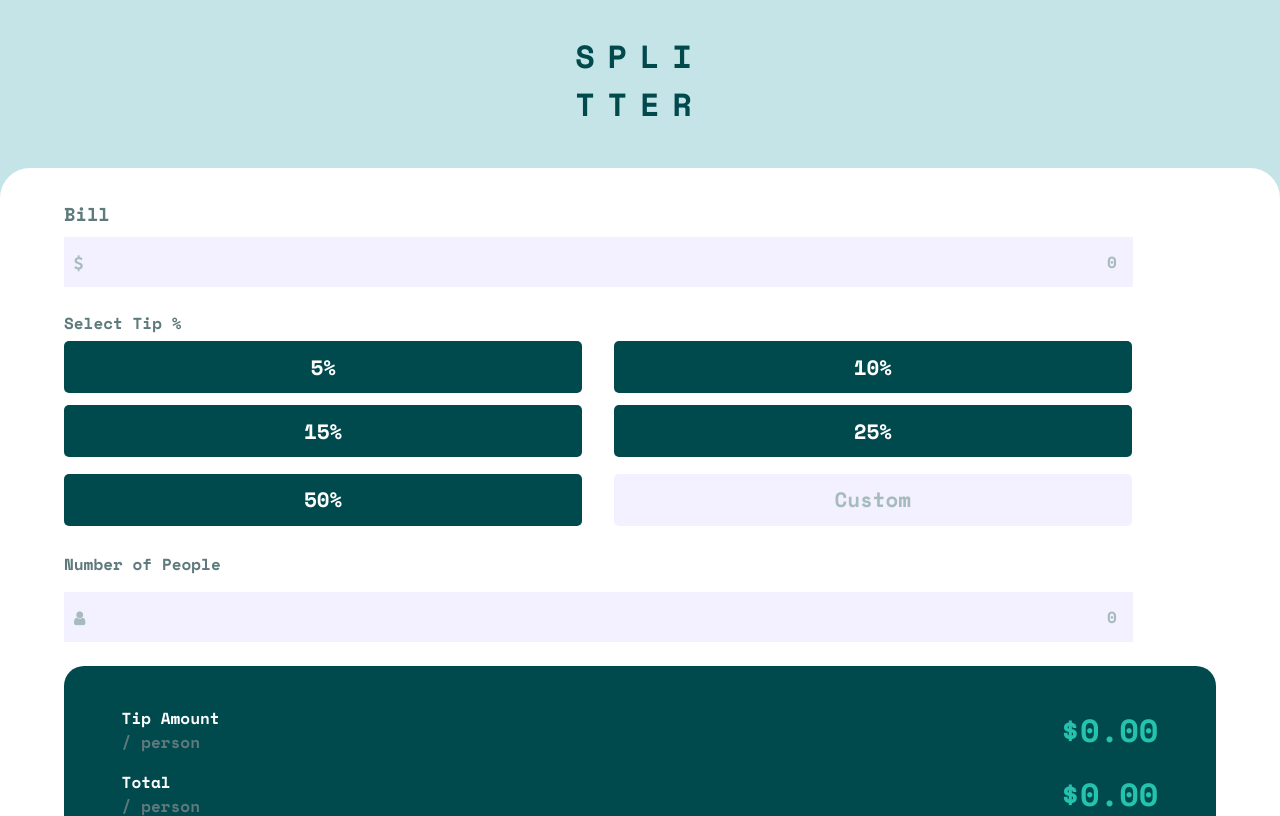
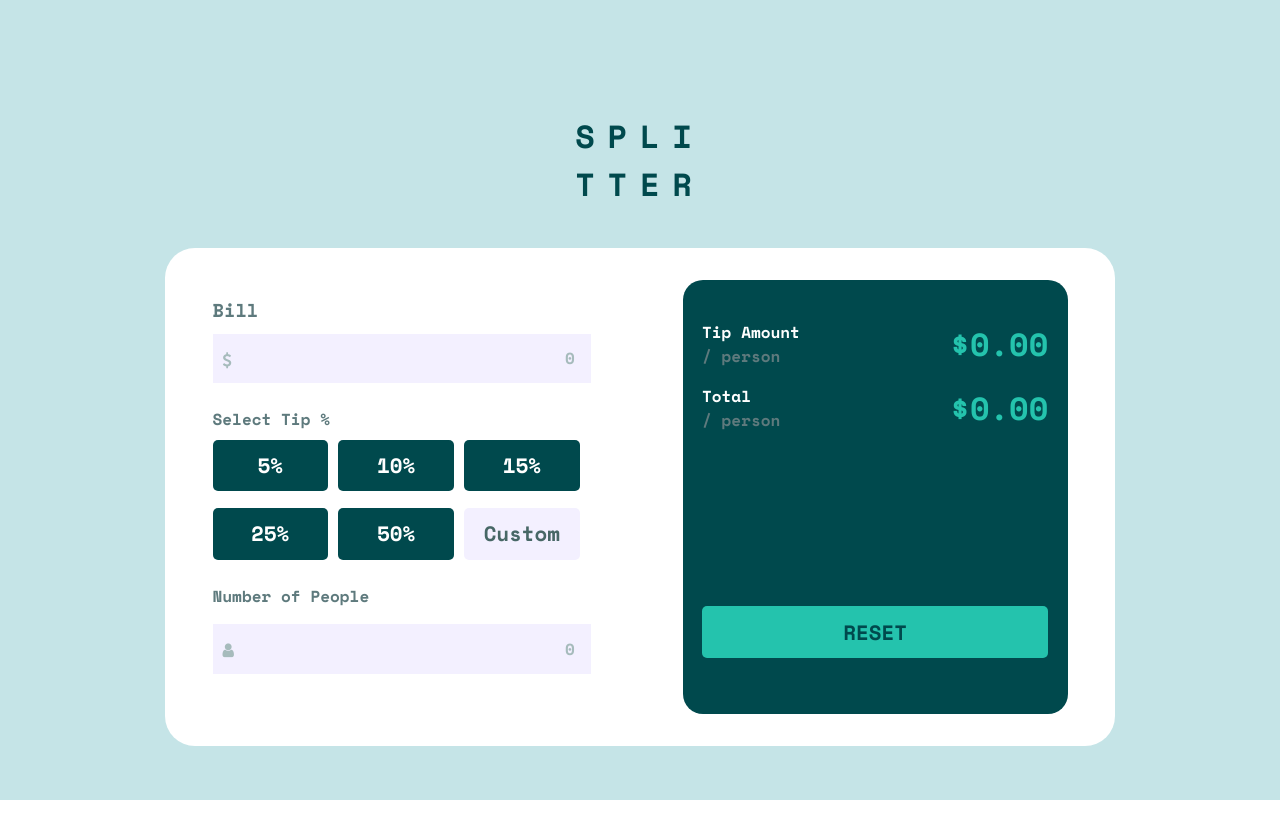
Before and after one commit to OscarAnillo/tip-calculator-fe, a React (Create React App) app: page / in a window 1280 px wide. Shown: the top 816 px of the page. Built offline with nearby package versions, Linux system fonts and the light colour scheme.

Commit message:
add desktopView with query in 1000px

```diff
--- a/src/App.css
+++ b/src/App.css
@@ -1,4 +1,4 @@
-@import url('https://fonts.googleapis.com/css2?family=Space+Mono:wght@700&display=swap');
+@import url("https://fonts.googleapis.com/css2?family=Space+Mono:wght@700&display=swap");
 
 * {
   margin: 0;
@@ -6,7 +6,7 @@
 }
 
 .App {
-  font-family: 'Space Mono', monospace;
+  font-family: "Space Mono", monospace;
   background-color: rgb(197, 228, 231);
   height: 100vh;
   text-align: center;
@@ -20,11 +20,9 @@
 /* TitleComponent */
 .title {
   color: hsl(183, 100%, 15%);
-  letter-spacing: .4em;
+  letter-spacing: 0.4em;
   text-transform: uppercase;
-
 }
-
 
 /* MainComponent  */
 .main-bg {
@@ -42,7 +40,7 @@
 }
 .bill {
   color: hsl(186, 14%, 43%);
-  padding-bottom: .5em;
+  padding-bottom: 0.5em;
 }
 .fa {
   position: absolute;
@@ -59,12 +57,12 @@
   border: none;
   width: 90%;
   margin: 0 auto 1.5em 0;
-  padding: .8em 1em;
+  padding: 0.8em 1em;
   text-align: right;
   color: hsl(183, 100%, 15%);
   background-color: rgb(243, 240, 255);
   outline: none;
-  font-family: 'Space Mono', monospace;
+  font-family: "Space Mono", monospace;
   font-size: 1rem;
 }
 .box input::placeholder {
@@ -80,11 +78,11 @@
   border: none;
   border-radius: 5px;
   color: #fff;
-  font-family: 'Space Mono', monospace;
+  font-family: "Space Mono", monospace;
   font-size: 1.3rem;
   width: 45%;
-  padding: .5em 0;
-  margin: .3em 0;
+  padding: 0.5em 0;
+  margin: 0.3em 0;
 }
 .space {
   margin-right: 1.5em;
@@ -94,18 +92,17 @@
   background-color: rgb(243, 240, 255);
   border: none;
   border-radius: 5px;
-  font-family: 'Space Mono', monospace;
+  font-family: "Space Mono", monospace;
   font-size: 1.3rem;
   width: 45%;
-  padding: .5em 0;
-  margin: .5em 0;
+  padding: 0.5em 0;
+  margin: 0.5em 0;
   text-align: center;
 }
 .number {
   color: hsl(186, 14%, 43%);
   margin: 1em 0;
 }
-
 
 /* TotalComponent */
 .total-container {
@@ -122,8 +119,8 @@
   margin: auto;
 }
 .total-box p {
-  color:#fff;
-  margin: .5em 0;
+  color: #fff;
+  margin: 0.5em 0;
   text-align: left;
 }
 .total-box span {
@@ -137,11 +134,133 @@
   background: rgb(36, 195, 173);
   border: none;
   border-radius: 5px;
-  margin-top: .5em;
-  padding: .5em 0;
+  margin-top: 0.5em;
+  padding: 0.5em 0;
   width: 90%;
   text-transform: uppercase;
-  font-family: 'Space Mono', monospace;
+  font-family: "Space Mono", monospace;
   font-weight: 700;
   font-size: 1.3rem;
 }
+
+@media (min-width: 1000px) {
+  .container {
+    max-width: 950px;
+    margin: auto;
+    padding-top: 7em;
+  }
+
+  /* MainComponent  */
+  .main-bg {
+    border-radius: 30px;
+    margin-top: 2.5em;
+    padding: 2em 0;
+    text-align: left;
+  }
+  .box {
+    display: flex;
+    align-items: center;
+    justify-content: space-between;
+  }
+  .box > div {
+    width: 45%;
+  }
+
+  .fa {
+    position: absolute;
+    height: 30px;
+    width: 60px;
+  }
+  .icon {
+    padding: 18px 10px;
+    min-width: 40px;
+    color: rgb(166, 187, 188);
+  }
+
+  .box input {
+    border: none;
+    width: 90%;
+    margin: 0 auto 1.5em 0;
+    padding: 0.8em 1em;
+    text-align: right;
+    color: hsl(183, 100%, 15%);
+    background-color: rgb(243, 240, 255);
+    outline: none;
+    font-family: "Space Mono", monospace;
+    font-size: 1rem;
+  }
+  .box input::placeholder {
+    color: rgb(166, 187, 188);
+  }
+
+  .select {
+    color: hsl(186, 14%, 43%);
+  }
+
+  .btn {
+    width: 30%;
+    margin: 0.4em 0.5em 0.4em 0;
+  }
+  .space {
+    margin-right: 0.5em;
+  }
+  .box .custom {
+    color: rgb(71, 103, 102);
+    background-color: rgb(243, 240, 255);
+    border: none;
+    border-radius: 5px;
+    font-family: "Space Mono", monospace;
+    font-size: 1.3rem;
+    width: 30%;
+    padding: 0.5em 0;
+    margin: 0.3em 0;
+    text-align: center;
+  }
+  .box .custom::placeholder {
+    color: rgb(71, 103, 102);
+  }
+  .number {
+    color: hsl(186, 14%, 43%);
+    margin: 1em 0;
+  }
+
+  /* TotalComponent */
+  .total-container {
+    background-color: hsl(183, 100%, 15%);
+    border-radius: 20px;
+    padding: 2em 0;
+    height: 370px;
+    text-align: center;
+  }
+  .total-box {
+    display: flex;
+    align-items: center;
+    justify-content: space-between;
+    width: 90%;
+    margin: auto;
+  }
+  .total-box p {
+    color: #fff;
+    margin: 0.5em 0;
+    text-align: left;
+  }
+  .total-box span {
+    color: hsl(186, 14%, 43%);
+  }
+  .total-box h1 {
+    color: rgb(36, 195, 173);
+  }
+  .total-container button {
+    color: hsl(183, 100%, 15%);
+    background: rgb(36, 195, 173);
+    border: none;
+    border-radius: 5px;
+    margin-top: 8em;
+    padding: 0.5em 0;
+    width: 90%;
+    text-transform: uppercase;
+    font-family: "Space Mono", monospace;
+    font-weight: 700;
+    font-size: 1.3rem;
+  }
+}
--- a/src/components/main-component.js
+++ b/src/components/main-component.js
@@ -39,6 +39,7 @@ export default function MainComponent(){
     return (
         <div className="main-bg">
             <div className="box">
+                <div>
                     <h3 className="bill">Bill</h3>
                     <i className="fa fa-dollar icon" />
                     <InputText type="text" placeholder="0" value={billValue} onChange={billValueHandler} />
@@ -52,7 +53,10 @@ export default function MainComponent(){
                     <h4 className="number">Number of People</h4>
                     <i className="fa fa-user icon" />
                     <InputText type="text" placeholder="0" value={numberPeople} onChange={numberPeopleHandler} />
+                </div>
+                <div>
                     <TotalComponent tipAmount={tipAmount} totalPerson={totalPerson} clickHandlerReset={clickHandlerReset}/>
+                </div>
             </div>
         </div>
     )
```
Lines whose indentation alone changed are shown as unchanged.
